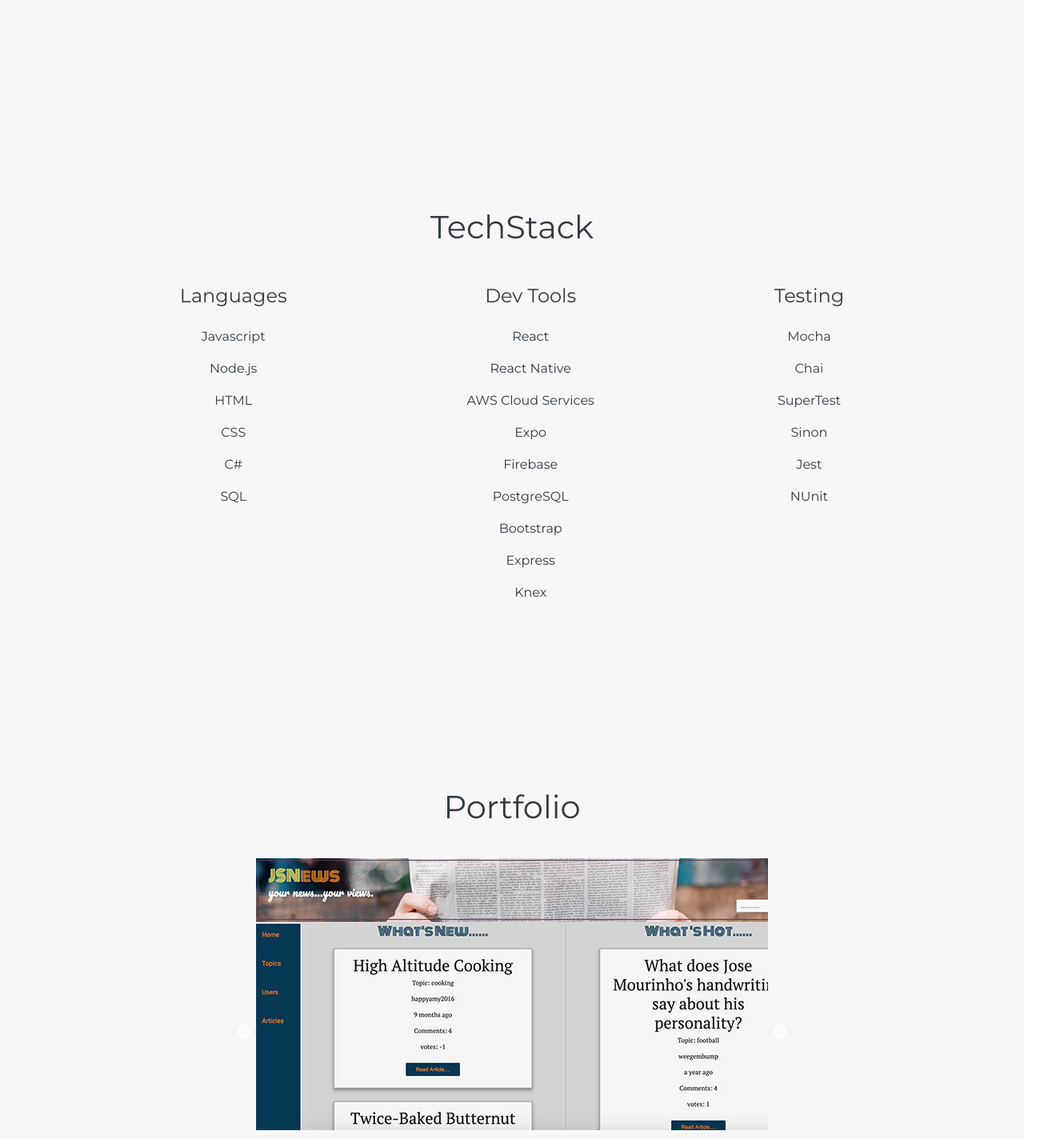
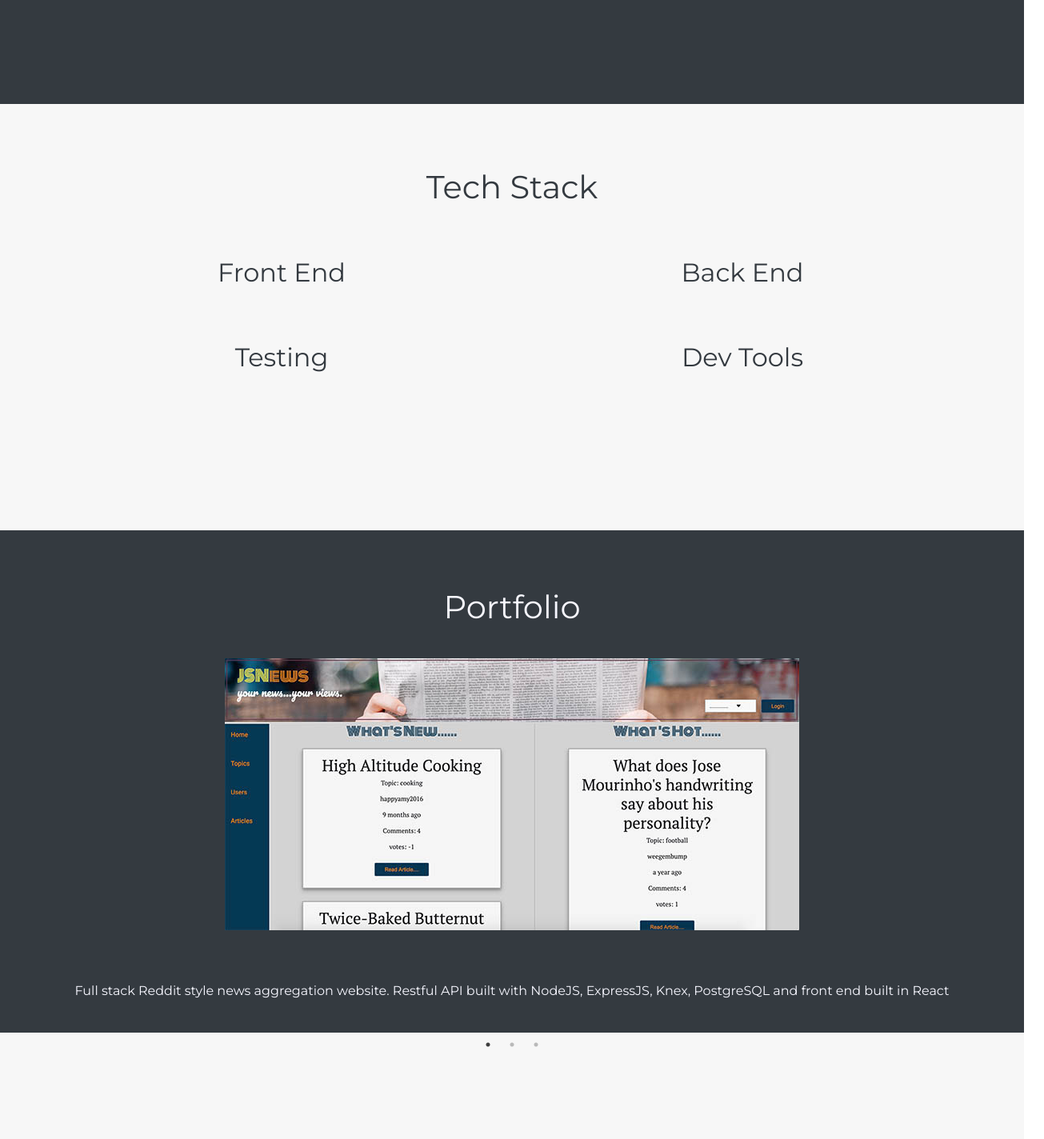
Before and after one commit to johnnezzi/PortfolioSite, a React (Create React App) app in the folder newwebsite/: page / in a window 1280 px wide. Shown: the part 1287-2711 px from the top of the page at 80% size, 1305 px wide, since content can reach past the window. Built offline with nearby package versions, Linux system fonts and the light colour scheme.

Commit message:
update stack component

```diff
--- a/newwebsite/public/index.html
+++ b/newwebsite/public/index.html
@@ -11,7 +11,7 @@
     <link rel="manifest" href="%PUBLIC_URL%/manifest.json" />
     <link href="https://fonts.googleapis.com/css?family=Montserrat" rel="stylesheet">
     <link rel="stylesheet" href="https://use.fontawesome.com/releases/v5.7.2/css/all.css" integrity="sha384-fnmOCqbTlWIlj8LyTjo7mOUStjsKC4pOpQbqyi7RrhN7udi9RwhKkMHpvLbHG9Sr" crossorigin="anonymous">
-    <title>React App</title>
+    <title>John Nezzi</title>
   </head>
   <body>
     <noscript>You need to enable JavaScript to run this app.</noscript>
--- a/newwebsite/src/App.js
+++ b/newwebsite/src/App.js
@@ -4,6 +4,7 @@ import Header from './components/Header';
 import MyNavbar from './components/Navbar';
 import About from './components/About';
 import Techstack from './components/Techstack';
+import Stack from './components/Stack';
 import Portfolio from './components/Portfolio';
 import Contact from './components/Contact';
 
@@ -18,7 +19,7 @@ class App extends Component {
           <MyNavbar/>
         </div>
         <About/>
-        <Techstack/>
+        <Stack/>
         <Portfolio/>
         <Contact/>
       </div>
--- a/newwebsite/src/components/Navbar.js
+++ b/newwebsite/src/components/Navbar.js
@@ -40,10 +40,10 @@ export default class MyNavbar extends React.Component {
         <Nav.Link>
           <Link
             activeClass="active"
-            to="techstack"
+            to="stack"
             spy={true}
             smooth={true}
-            offset={-70}
+            offset={-300}
             duration= {500}
           >
           <span className = 'navfont'> Tech Stack </span>
--- /dev/null
+++ b/newwebsite/src/components/Stack.js
@@ -0,0 +1,41 @@
+import React, { useState } from 'react';
+import Modal from '../components/StackModal'
+import '../css/Stack.css'
+
+const stackContent = {
+    "Front-End" : "Javascript, React, React-Native, HTML, CSS, SCSS, Bootstrap",
+    "Back-End" : "AWS, NodeJS, PostgreSQL, Knex, Express, Firebase, Serverless, GraphQL, .NET",
+    "Testing" : "Mocha, Chai, Supertest, Sinon, Cypress, Nunit",
+    "DevTools" : "Pair Programing, Version Control (Git, BitBucket, GitHub), Jira, Slack, CI/CD",
+};
+
+const Stack = () => {
+    const [show, setShow] = useState(false);
+    const [title, setTitle] = useState("");
+    const [stack, setStack] = useState("");
+
+    const openModal = (title, stack, show) => {
+        setTitle(title);
+        setStack(stack);
+        setShow(show);
+    };
+    const closeModal = () => setShow(false);
+
+    //need a function that sends an id down and sets the show to true
+
+
+    return (
+        <div id="modal-root" className={"stacksection"}>
+            <h1 className={"title"}>Tech Stack</h1>
+            <div className={"stackcontainer outline"}>
+                <h2 className={"stack leftmost"} onClick={() => openModal("Front End", stackContent["Front-End"], true)}>Front End</h2>
+                <h2 className={"stack innerleft"} onClick={() => openModal("Back End", stackContent["Back-End"], true)}>Back End</h2>
+                <h2 className={"stack rightmost"} onClick={() => openModal("Testing", stackContent["Testing"], true)}>Testing</h2>
+                <h2 className={"stack inneright"} onClick={() => openModal("Dev Tools", stackContent["DevTools"], true)}>Dev Tools</h2>
+            </div>
+            {show && <Modal closeModal={closeModal} title={title} stack={stack} show={{show}}/>}
+        </div>
+    );
+};
+
+export default Stack;
--- /dev/null
+++ b/newwebsite/src/components/StackModal.js
@@ -0,0 +1,18 @@
+import React from "react";
+import ReactDOM from "react-dom";
+import '../css/StackModal.css'
+
+function Modal({ show, closeModal, stack }) {
+    const modal = (
+        <>
+            <div className={show ? "overlay" : "hide"} onClick={closeModal} />
+            <div className={show ? "modalcustom" : "hide"}>
+                <p className={"text"}>{stack}</p>
+            </div>
+        </>);
+    return ReactDOM.createPortal(
+        modal, document.getElementById("modal-root")
+    );
+}
+
+export default Modal;
--- a/newwebsite/src/css/Portfolio.css
+++ b/newwebsite/src/css/Portfolio.css
@@ -1,7 +1,9 @@
 .main {
- width: 50%;
+ width: 100%;
  margin: auto;
  padding-top: 2em;
+ background-color: #343a40;
+ color: #F7F7FF;
 }
 
 .header {
@@ -12,7 +14,10 @@
   /* margin-bottom: 1.5em; */
 }
 .slider {
-  margin-bottom: 3em;
+ margin-left: auto;
+ margin-right: auto;
+ margin-bottom: 3em;
+
 }
 
 .description {
@@ -20,6 +25,9 @@
 }
 
 .tester {
-  z-index: 100;
-  cursor: pointer;
+    margin-left: auto;
+    margin-right: auto;
+    margin-bottom: 4em;
+    z-index: 100;
+    cursor: pointer;
 }
--- /dev/null
+++ b/newwebsite/src/css/Stack.css
@@ -0,0 +1,51 @@
+.aboutme{
+    background-color: #343a40;
+    color: #F7F7FF;
+    margin-left: 0;
+    margin-right: 0;
+}
+
+.title{
+  margin-bottom: 1em;
+}
+.stacksection{
+    padding-top: 5rem;
+    height: 60%;
+}
+.stackcontainer {
+    display: grid;
+    grid-template-columns: 10% 35% 10% 35% 10%;
+    grid-template-rows: 10% 35% 10% 35% 10%;
+    padding-bottom: 8em;
+}
+
+.stack {
+    margin-bottom: 2.5em;
+ }
+
+.stack:hover {
+    margin-bottom: 1em;
+    font-weight: bold;
+    font-size: 2em;
+
+}
+
+.leftmost {
+    grid-column-start: 2;
+    grid-row-start: 2;
+}
+
+.innerleft{
+    grid-column-start: 4;
+    grid-row-start: 2;
+}
+
+.rightmost{
+    grid-column-start: 2;
+    grid-row-start: 4;
+}
+
+.inneright{
+    grid-column-start: 4;
+    grid-row-start: 4;
+}
--- /dev/null
+++ b/newwebsite/src/css/StackModal.css
@@ -0,0 +1,45 @@
+
+.show {
+    display: block;
+}
+
+.hide {
+    display: none;
+}
+
+
+.overlay {
+    position: fixed;
+    top: 0;
+    left: 0;
+    width: 100%;
+    height: 100%;
+    background: #343a40;
+    transition: opacity 0.2s ease;
+}
+
+.modalcustom{
+    width: 500px;
+    font-size: x-large;
+    position: relative;
+    margin:  0px auto;
+    padding: 20px;
+    color : #F7F7FF;
+    border-radius: 2px;
+    transform: translateY(-100%);
+    transition: transform 0.2s ease;
+}
+
+.modal button {
+    position: absolute;
+    right: -1rem;
+    top: -1rem;
+    width: 2rem;
+    height: 2rem;
+    padding: 0.5rem;
+    margin: 0 auto;
+    border-radius: 50%;
+    box-shadow: 1px 1px 1px #0000003a;
+    cursor: pointer;
+    border: 1px solid rgba(0, 0, 0, 0.562);
+}
```
